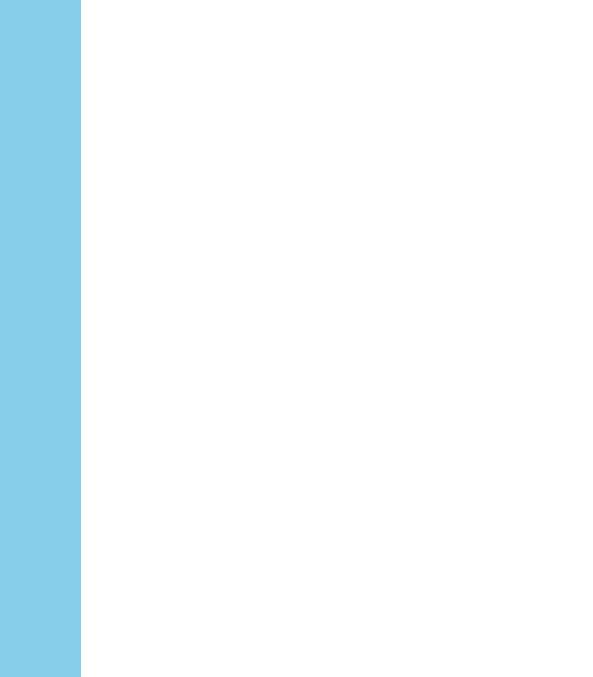
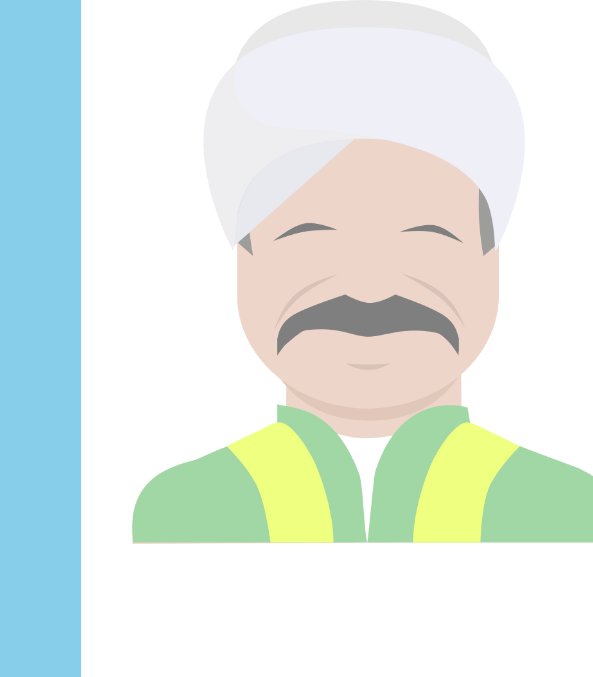
Before and after one commit to renzoventura/honchoprototype, a plain HTML site: page index.html in a window 1280 px wide. Shown: the top 677 px of the page, 687-1280 px from the left. Drawn offline with Linux system fonts and the light colour scheme; no server answers.

Commit message:
added logo

```diff
--- a/index.html
+++ b/index.html
@@ -2,7 +2,6 @@
 <head>
 <body>
     <link href="style.css" rel="stylesheet" />
-    <script src="script.js"></script>
     <script src="https://www.gstatic.com/firebasejs/5.7.2/firebase.js"> </script>
     <html>
     <div class="split left">
@@ -21,10 +20,13 @@
     </div>
     <div class="split right">
         <div class="items-list">
+
             <div class="table">
             </div>
             <input type="button" onclick="CreateTableFromJSON()" class="hide" value="Create Table From JSON" />
             <p id="showData"></p>
+            <img src="images/Honcho-warung-keeper.png" class="warungKeeper">
+
 
         </div>
         <div class="total">
--- a/style.css
+++ b/style.css
@@ -151,3 +151,10 @@ input{
   display:none;
 
 }
+
+.warungKeeper{
+  opacity: 0.5;
+  filter: alpha(opacity=50); /* For IE8 and earlier */
+  display:block;
+  margin:auto;
+}
```
